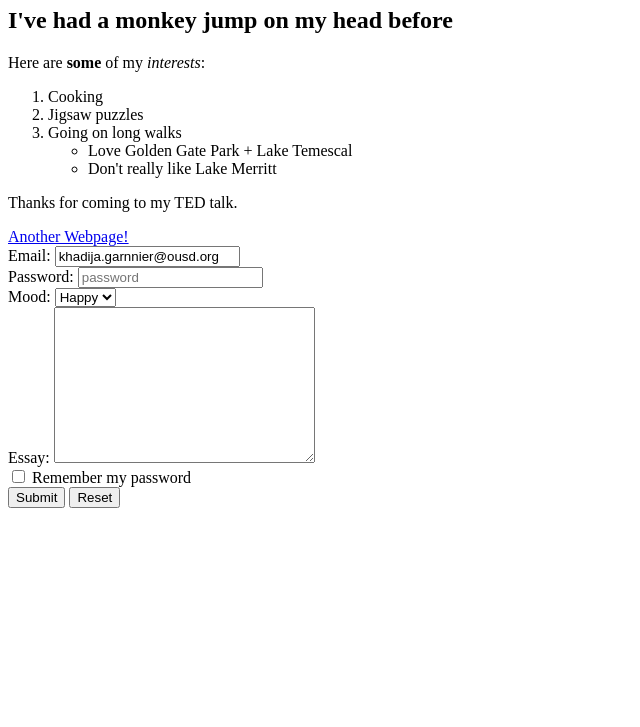
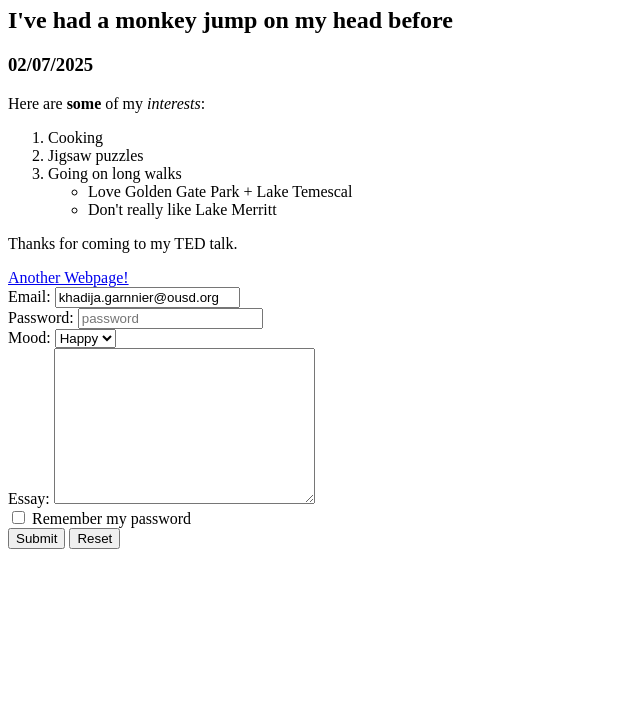
Before and after one commit to khadija-zg/MyCapstone, a plain HTML site: page index.html in a window 1280 px wide. Shown: the part 73-800 px from the top of the page, without its empty margins (0-640 px from the left). Drawn offline with Linux system fonts and the light colour scheme.

Commit message:
date added

```diff
--- a/index.html
+++ b/index.html
@@ -9,6 +9,7 @@
     <h1><strong>Hi, it's Khadija!</strong></h1>
 
     <h2><strong>I've had a monkey jump on my head before</strong></h2>
+    <h3>02/07/2025</h3>
 
     <p>Here are <strong>some</strong> of my <em>interests</em>:</p>
     <ol>
```
